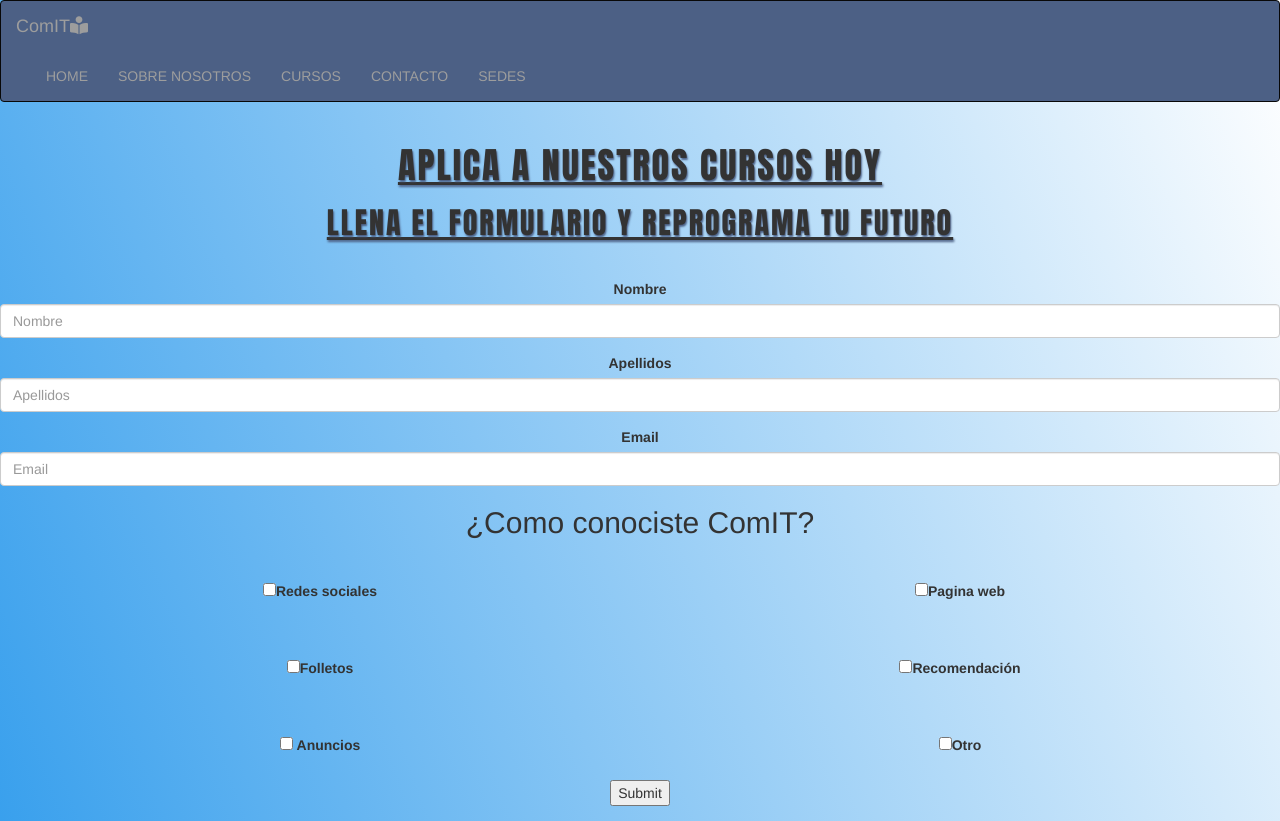
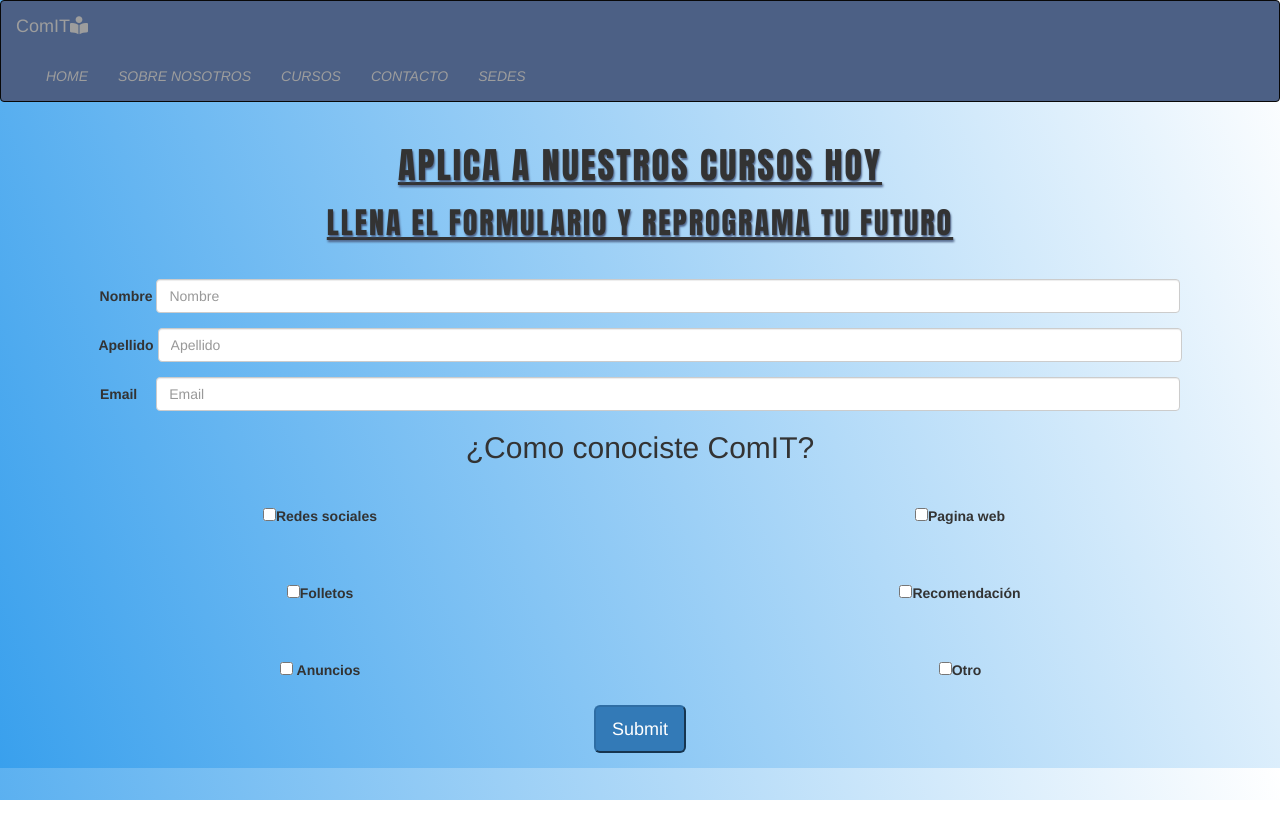
Before and after one commit to lujancuellar/Pagina-institucional-ComIT, a plain HTML site: page Contacto.html in a window 1280 px wide. After the commit the page ends 800 px from the top, so only its background shows below. Drawn offline with nearby package versions, Linux system fonts and the light colour scheme.

Commit message:
Formulario mas pequeño y correcion de errores

```diff
--- a/Contacto.html
+++ b/Contacto.html
@@ -62,12 +62,12 @@
         />
       </div>
       <div class="form-group">
-        <label for="Apellidos">Apellidos</label>
+        <label for="Apellido">Apellido</label>
         <input
           type="text"
           class="form-control"
-          id="Apellidos"
-          placeholder="Apellidos"
+          id="Apellido"
+          placeholder="Apellido"
         />
       </div>
       <div class="form-group">
@@ -95,8 +95,7 @@
       <div id="checkizquierda"><input type="checkbox"> <label for="Anuncios">Anuncios</label></div>
       <div id="checkderecha"><input type="checkbox"><label for="Otro">Otro</label></div>
      </div>
-     <div><input type="submit"></div>
+     <div><input type="submit" class="btn-primary btn-lg"></div>
     </form>
-
   </body>
 </html>
--- a/style.css
+++ b/style.css
@@ -33,7 +33,7 @@ font-family: Arial, Helvetica, sans-serif;
 
 div {
     text-align:center;
-    width:100%;
+    width: 100%;
 }
 iframe{
       width: 800px;
@@ -98,4 +98,22 @@ iframe{
  #myNavbar {
      text-transform: uppercase;
      text-decoration: underline;
+     font-style: italic;
+
  }
+
+ #Nombre {
+    width: 80%;
+    display: inline-flex;
+ }
+
+#Apellido {
+     width: 80%;
+     display: inline-flex;
+ }
+
+ #email {
+    width: 80%;
+    display: inline-flex;
+    margin-left: 15px;
+ }
```
